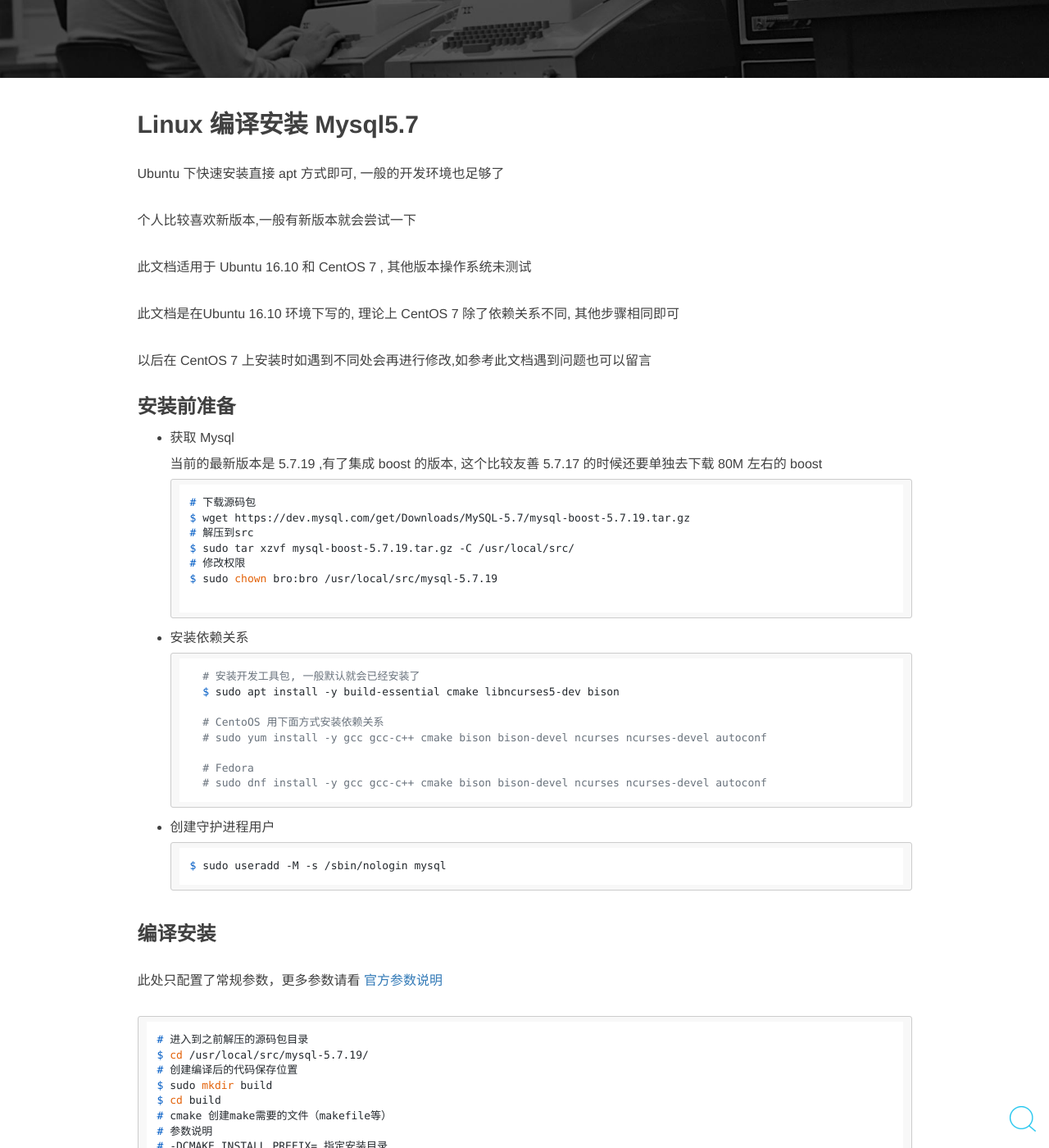
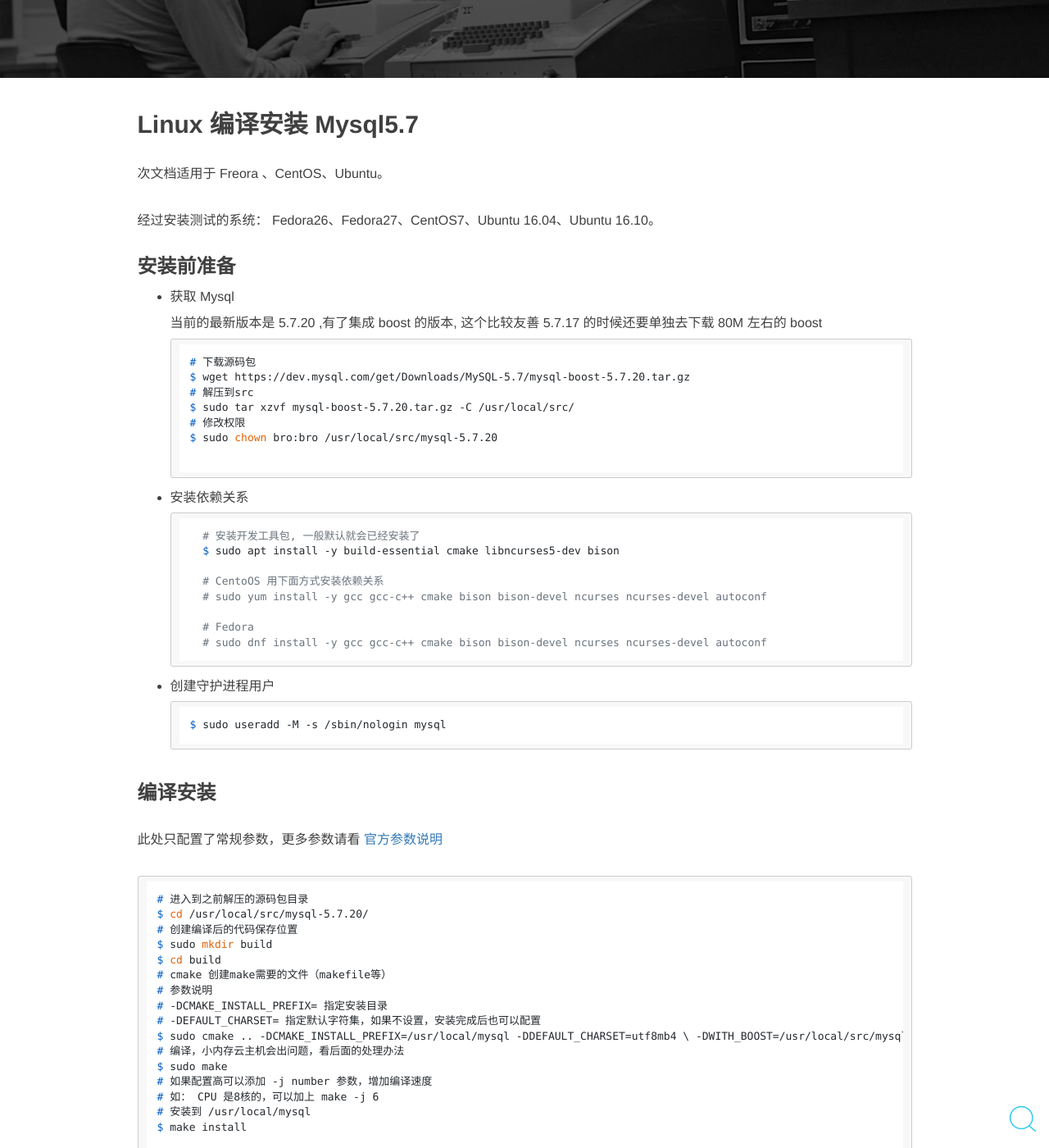
Before and after one commit to BroQiang/broqiang.github.io, a Jekyll site: the page built from _posts/2017-04-18-Mysql-Install-5.7.18-Linux-Compile.md, in a window 1280 px wide and 1400 px high, scrolled down 362 px. Shown: the whole window at 82% size. Built offline with Jekyll 4.4.1, drawn with Linux system fonts in a browser that asks for light colours; nearby versions of some CDN libraries; comment, search, counter and statistics services are not loaded; some of the changed text lies outside the part shown.

Commit message:
更新 Mysql 版本 从 5.7.19 到 5.7.20

````diff
--- a/_posts/2017-04-18-Mysql-Install-5.7.18-Linux-Compile.md
+++ b/_posts/2017-04-18-Mysql-Install-5.7.18-Linux-Compile.md
@@ -10,32 +10,25 @@
 
 ## Linux 编译安装 Mysql5.7
 
-Ubuntu 下快速安装直接 apt 方式即可, 一般的开发环境也足够了
+次文档适用于 Freora 、CentOS、Ubuntu。
 
-个人比较喜欢新版本,一般有新版本就会尝试一下
-
-此文档适用于 Ubuntu 16.10 和 CentOS 7 , 其他版本操作系统未测试
-
-此文档是在Ubuntu 16.10 环境下写的, 理论上 CentOS 7 除了依赖关系不同, 其他步骤相同即可
-
-以后在 CentOS 7 上安装时如遇到不同处会再进行修改,如参考此文档遇到问题也可以留言
-
+经过安装测试的系统： Fedora26、Fedora27、CentOS7、Ubuntu 16.04、Ubuntu 16.10。
 
 ### 安装前准备
 
 - 获取 Mysql
 
-    当前的最新版本是 5.7.19 ,有了集成 boost 的版本, 这个比较友善 5.7.17 的时候还要单独去下载 80M 左右的 boost
+    当前的最新版本是 5.7.20 ,有了集成 boost 的版本, 这个比较友善 5.7.17 的时候还要单独去下载 80M 左右的 boost
 
     ```shell
     # 下载源码包
-    $ wget https://dev.mysql.com/get/Downloads/MySQL-5.7/mysql-boost-5.7.19.tar.gz
+    $ wget https://dev.mysql.com/get/Downloads/MySQL-5.7/mysql-boost-5.7.20.tar.gz
 
     # 解压到src
-    $ sudo tar xzvf mysql-boost-5.7.19.tar.gz -C /usr/local/src/
+    $ sudo tar xzvf mysql-boost-5.7.20.tar.gz -C /usr/local/src/
 
     # 修改权限
-    $ sudo chown bro:bro /usr/local/src/mysql-5.7.19
+    $ sudo chown bro:bro /usr/local/src/mysql-5.7.20
 
     ```
 
@@ -64,7 +57,7 @@
 
 ```shell
 # 进入到之前解压的源码包目录
-$ cd /usr/local/src/mysql-5.7.19/
+$ cd /usr/local/src/mysql-5.7.20/
 
 # 创建编译后的代码保存位置
 $ sudo mkdir build
@@ -75,7 +68,7 @@
 # -DCMAKE_INSTALL_PREFIX= 指定安装目录
 # -DEFAULT_CHARSET= 指定默认字符集，如果不设置，安装完成后也可以配置
 $ sudo cmake .. -DCMAKE_INSTALL_PREFIX=/usr/local/mysql -DDEFAULT_CHARSET=utf8mb4 \
-    -DWITH_BOOST=/usr/local/src/mysql-5.7.19/boost/boost_1_59_0 -DMYSQL_DATADIR=/data/mysql/data
+    -DWITH_BOOST=/usr/local/src/mysql-5.7.20/boost/boost_1_59_0 -DMYSQL_DATADIR=/data/mysql/data
 
 # 编译，小内存云主机会出问题，看后面的处理办法
 $ sudo make
@@ -267,6 +260,10 @@
 
 ## 更新日志
 
+#### 2017-12-05
+
+更新 Mysql 版本 从 5.7.19 到 5.7.20
+
 #### 2017-09-16
 
 更新 Mysql 版本 从 5.7.18 到 5.7.19
````
